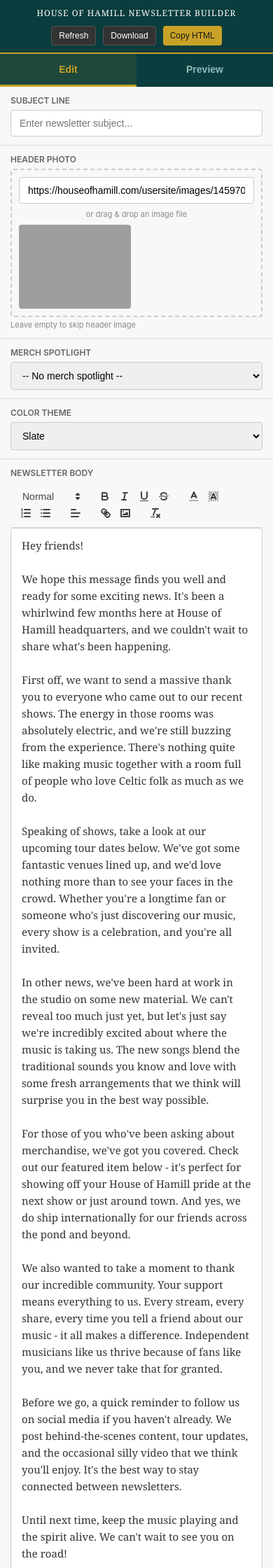
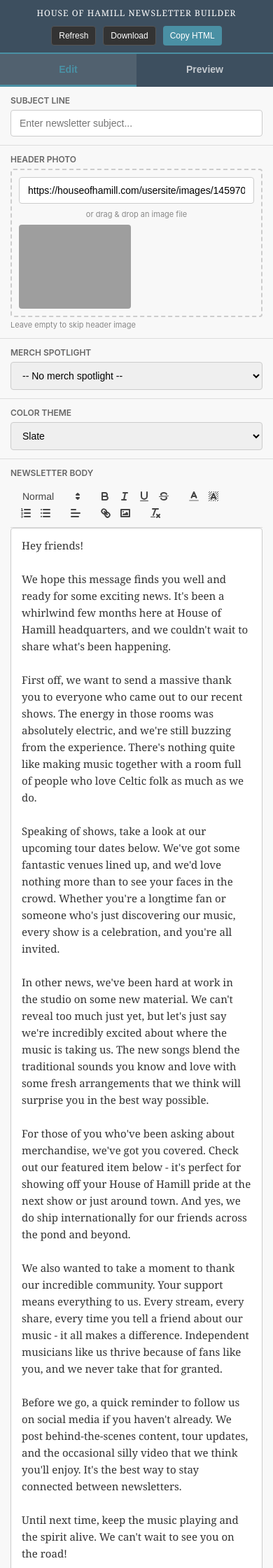
Before and after one commit to brianhaggis/newsletter-builder, a Flask app: page / in a window 390 px wide. Shown: the top 2240 px of the page at 70% size. Run offline with Flask 3, Linux system fonts and the light colour scheme; data that the repository does not hold is empty; some libraries are stand-ins or nearby versions; grey boxes are pictures that could not be loaded.

Commit message:
Fix theme responsiveness and add UI color theming
- Use CSS variables for UI colors that update with theme selection
- Apply theme colors instantly when dropdown changes (no delay)
- Update header, preview panel, status bar, and mobile tabs to match theme
- Return full theme color data from /api/themes endpoint
- Add smooth color transitions for better UX

Co-Authored-By: Claude Opus 4.5 <noreply@anthropic.com>

```diff
--- a/newsletter-builder/app.py
+++ b/newsletter-builder/app.py
@@ -171,8 +171,14 @@ def api_merch():
 
 @app.route('/api/themes')
 def api_themes():
-    """Get available color themes."""
-    themes = [{"id": k, "name": v["name"]} for k, v in COLOR_THEMES.items()]
+    """Get available color themes with full color data."""
+    themes = []
+    for theme_id, theme_data in COLOR_THEMES.items():
+        themes.append({
+            "id": theme_id,
+            "name": theme_data["name"],
+            "colors": theme_data  # Include full color data for UI theming
+        })
     return jsonify({'success': True, 'themes': themes, 'default': DEFAULT_THEME})
 
 
--- a/newsletter-builder/templates/web_ui.html
+++ b/newsletter-builder/templates/web_ui.html
@@ -8,6 +8,15 @@
     <link href="https://cdn.quilljs.com/1.3.7/quill.snow.css" rel="stylesheet">
     <script src="https://cdn.quilljs.com/1.3.7/quill.min.js"></script>
     <style>
+        :root {
+            --theme-header-bg: #1a1a1a;
+            --theme-header-text: #ffffff;
+            --theme-accent: #c9a227;
+            --theme-accent-text: #1a1a1a;
+            --theme-body-bg: #ffffff;
+            --theme-preview-bg: #2a2a2a;
+        }
+
         * {
             box-sizing: border-box;
             margin: 0;
@@ -16,20 +25,22 @@
 
         body {
             font-family: -apple-system, BlinkMacSystemFont, 'Segoe UI', Roboto, Oxygen, Ubuntu, sans-serif;
-            background: #0d4d4d;
+            background: var(--theme-preview-bg);
             color: #333;
             min-height: 100vh;
+            transition: background-color 0.3s ease;
         }
 
         /* Header */
         .header {
-            background: #0a3d3d;
-            color: #fff;
+            background: var(--theme-header-bg);
+            color: var(--theme-header-text);
             padding: 12px 20px;
             display: flex;
             justify-content: space-between;
             align-items: center;
-            border-bottom: 2px solid #c9a227;
+            border-bottom: 2px solid var(--theme-accent);
+            transition: background-color 0.3s ease, border-color 0.3s ease;
         }
 
         .header h1 {
@@ -55,12 +66,13 @@
         }
 
         .btn-primary {
-            background: #c9a227;
-            color: #1a1a1a;
+            background: var(--theme-accent);
+            color: var(--theme-accent-text);
+            transition: background-color 0.3s ease;
         }
 
         .btn-primary:hover {
-            background: #ddb82e;
+            filter: brightness(1.1);
         }
 
         .btn-secondary {
@@ -152,11 +164,12 @@
         /* Preview panel */
         .preview-panel {
             flex: 1;
-            background: #0d4d4d;
+            background: var(--theme-preview-bg);
             display: flex;
             flex-direction: column;
             align-items: center;
             padding: 20px;
+            transition: background-color 0.3s ease;
         }
 
         .preview-container {
@@ -175,12 +188,13 @@
         /* Status indicator */
         .status {
             padding: 8px 20px;
-            background: #0a3d3d;
-            color: #8fbbbb;
+            background: var(--theme-header-bg);
+            color: rgba(255,255,255,0.7);
             font-size: 12px;
             display: flex;
             justify-content: space-between;
             align-items: center;
+            transition: background-color 0.3s ease;
         }
 
         .status-indicator {
@@ -197,7 +211,7 @@
         }
 
         .status-dot.loading {
-            background: #c9a227;
+            background: var(--theme-accent);
             animation: pulse 1s infinite;
         }
 
@@ -430,8 +444,9 @@
         /* Mobile tab toggle */
         .mobile-tabs {
             display: none;
-            background: #0a3d3d;
+            background: var(--theme-header-bg);
             padding: 0;
+            transition: background-color 0.3s ease;
         }
 
         .mobile-tabs button {
@@ -439,7 +454,7 @@
             padding: 14px 20px;
             border: none;
             background: transparent;
-            color: #8fbbbb;
+            color: rgba(255,255,255,0.7);
             font-weight: 600;
             font-size: 14px;
             cursor: pointer;
@@ -448,9 +463,9 @@
         }
 
         .mobile-tabs button.active {
-            color: #c9a227;
-            border-bottom-color: #c9a227;
-            background: rgba(201, 162, 39, 0.1);
+            color: var(--theme-accent);
+            border-bottom-color: var(--theme-accent);
+            background: rgba(255, 255, 255, 0.1);
         }
 
         .mobile-tabs button:hover:not(.active) {
@@ -1040,7 +1055,27 @@
                 const randomIndex = Math.floor(Math.random() * themes.length);
                 selectedTheme = themes[randomIndex].id;
                 themeSelect.value = selectedTheme;
+                applyThemeColors(selectedTheme);
             }
+        }
+
+        function applyThemeColors(themeId) {
+            // Find the theme data
+            const theme = themes.find(t => t.id === themeId);
+            if (!theme || !theme.colors) return;
+
+            const colors = theme.colors;
+            const root = document.documentElement;
+
+            // Apply CSS variables for UI theming
+            root.style.setProperty('--theme-header-bg', colors.header_bg);
+            root.style.setProperty('--theme-header-text', colors.header_text);
+            root.style.setProperty('--theme-accent', colors.accent);
+            root.style.setProperty('--theme-accent-text', colors.accent_text);
+            root.style.setProperty('--theme-body-bg', colors.body_bg);
+
+            // Create a complementary preview background (darker version of header)
+            root.style.setProperty('--theme-preview-bg', colors.footer_bg);
         }
 
         function schedulePreviewUpdate() {
@@ -1058,8 +1093,12 @@
                 merchPreviewImg.style.display = 'none';
             }
 
-            // Update selected theme
-            selectedTheme = themeSelect.value;
+            // Update selected theme and apply colors immediately
+            const newTheme = themeSelect.value;
+            if (newTheme !== selectedTheme) {
+                selectedTheme = newTheme;
+                applyThemeColors(selectedTheme);
+            }
 
             // Debounce preview update
             if (previewTimeout) {
```
